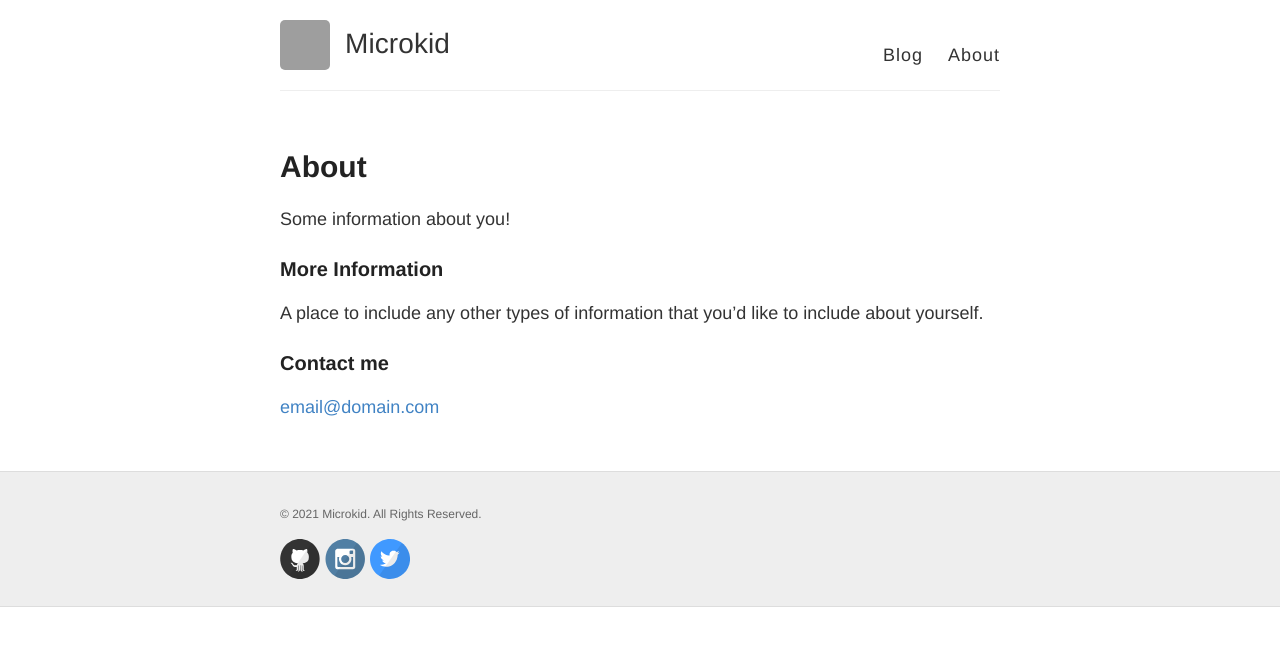
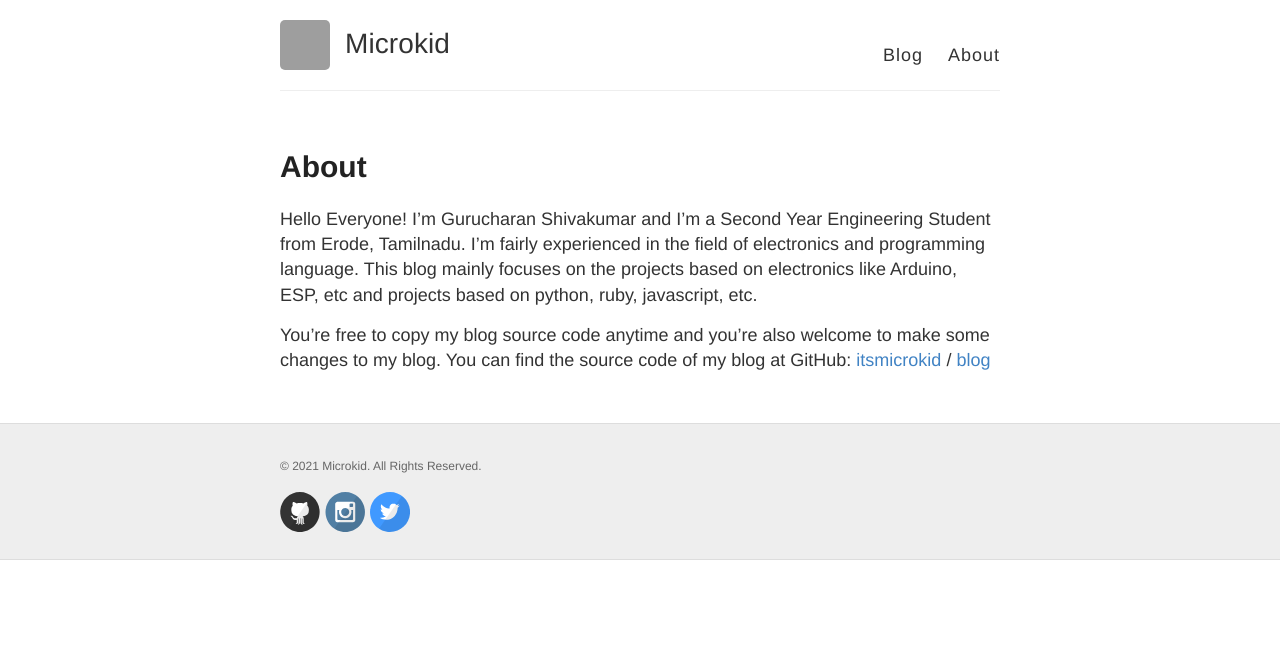
Before and after one commit to itsmicrokid/blog, a Jekyll site: the page built from about.md, in a window 1280 px wide. Shown: the top 646 px of the page. Built offline with Jekyll 4.4.1, drawn with Linux system fonts in a browser that asks for light colours; grey boxes are pictures that could not be loaded.

Commit message:
update site

```diff
--- a/about.md
+++ b/about.md
@@ -4,12 +4,9 @@ title: About
 permalink: /about/
 ---
 
-Some information about you!
+Hello Everyone!
+I'm Gurucharan Shivakumar and I'm a Second Year Engineering Student from Erode, Tamilnadu. I'm fairly experienced in the field of electronics and programming language. This blog mainly focuses on the projects based on electronics like Arduino, ESP, etc and projects based on python, ruby, javascript, etc.
 
-### More Information
-
-A place to include any other types of information that you'd like to include about yourself.
-
-### Contact me
-
-[email@domain.com](mailto:email@domain.com)
+You're free to copy my blog source code anytime and you're also welcome to make some changes to my blog. You can find the source code of my blog at GitHub:
+[itsmicrokid](https://github.com/itsmicrokid) /
+[blog](https://github.com/itsmicrokid/blog)
--- a/style.scss
+++ b/style.scss
@@ -225,6 +225,7 @@ nav {
   @include mobile {
     float: none;
     margin-top: 9px;
+    color: $darkGray;
     display: block;
     font-size: 16px;
   }
```
